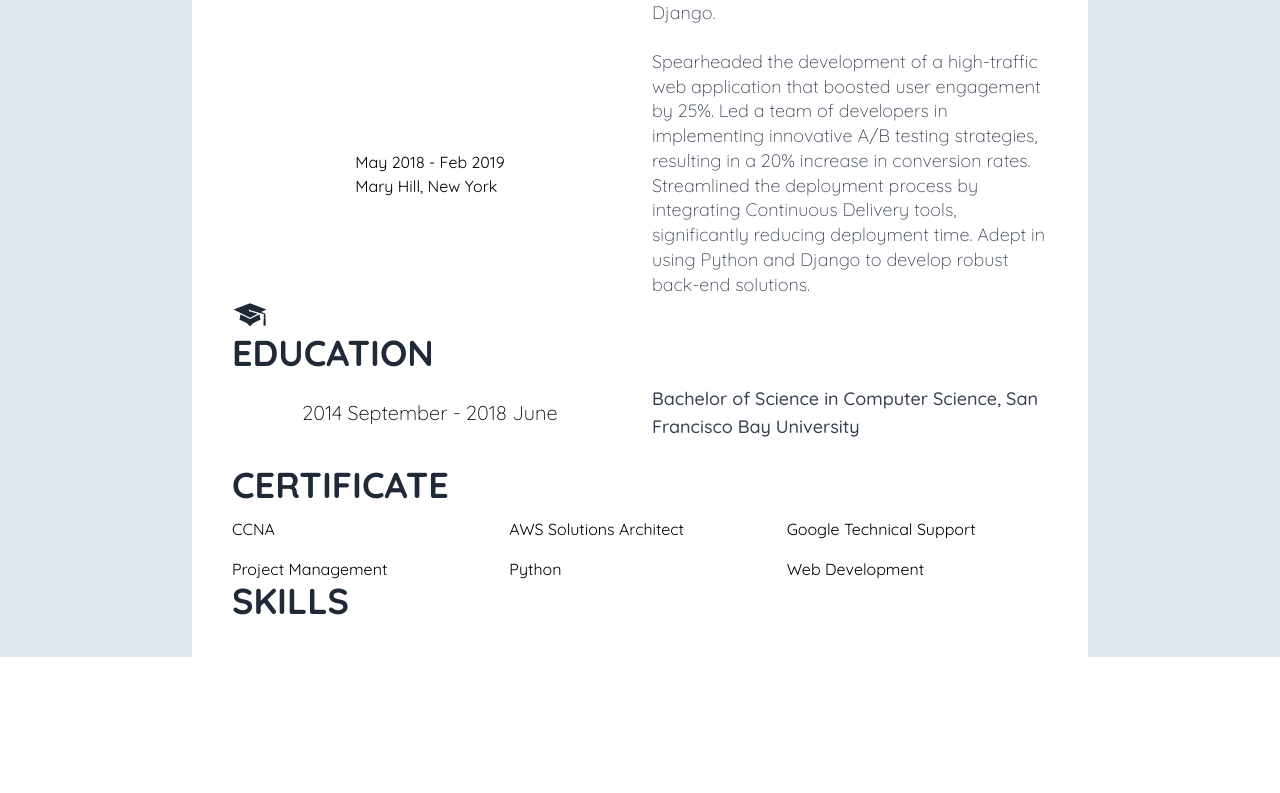
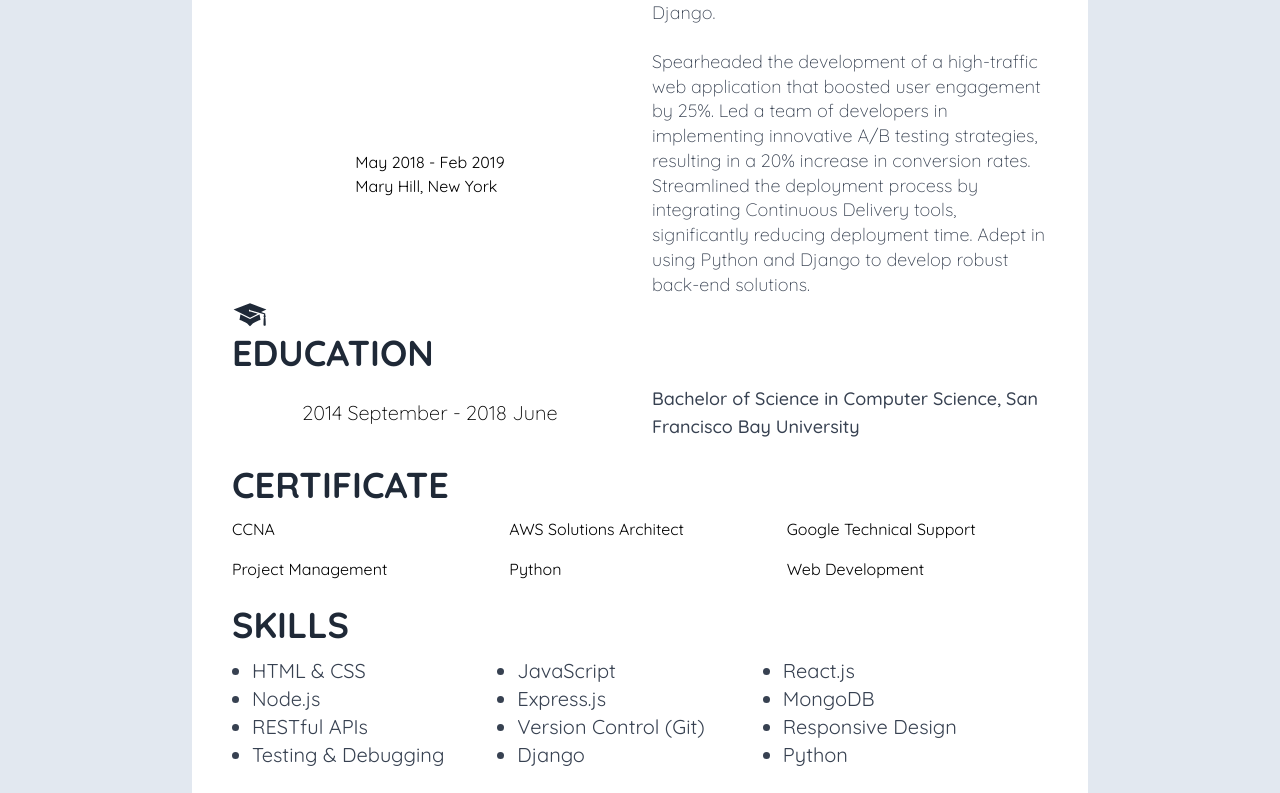
Before and after one commit to victorwamwea/deploy-static-site, a React (Vite) app: page / in a window 1280 px wide. Shown: the part 711-1504 px from the top of the page. Before the commit the page ends 1368 px from the top, so only its background shows below. Built offline with nearby package versions, Linux system fonts and the light colour scheme.

Commit message:
Adding skill content

```diff
--- a/src/components/Content.jsx
+++ b/src/components/Content.jsx
@@ -63,9 +63,10 @@ function Content() {
                 </p>
             </div>
     </div>
-    <div className="">
+    <div className="mb-6">
     <h2 className="mb-3 text-4xl font-bold text-gray-800 uppercase">
         certificate
+        <span className=""></span>
     </h2>
     <div className="grid grid-cols-3 gap-4">
         <span className="">CCNA</span>
@@ -75,15 +76,32 @@ function Content() {
         <span className="">Python</span>
         <span className="">Web Development</span>
     </div>
+
     </div>
     <div className="">
     <h2 className="mb-3 text-4xl font-bold text-gray-800 uppercase">
         skills
     </h2>
+    <div className="">
+        <ul className="grid grid-cols-3 pl-5 list-disc">
+            <li className="text-xl text-gray-700">HTML & CSS</li>
+            <li className="text-xl text-gray-700">JavaScript</li>
+            <li className="text-xl text-gray-700">React.js</li>
+            <li className="text-xl text-gray-700">Node.js</li>
+            <li className="text-xl text-gray-700">Express.js</li>
+            <li className="text-xl text-gray-700">MongoDB</li>
+            <li className="text-xl text-gray-700">RESTful APIs</li>
+            <li className="text-xl text-gray-700">Version Control (Git)</li>
+            <li className="text-xl text-gray-700">Responsive Design</li>
+            <li className="text-xl text-gray-700">Testing & Debugging</li>
+            <li className="text-xl text-gray-700">Django</li>
+            <li className="text-xl text-gray-700">Python</li>
+        </ul>
+    </div>
+</div>
+
     </div>
         </div>
-
-    </div>
   )
 }
 
```
